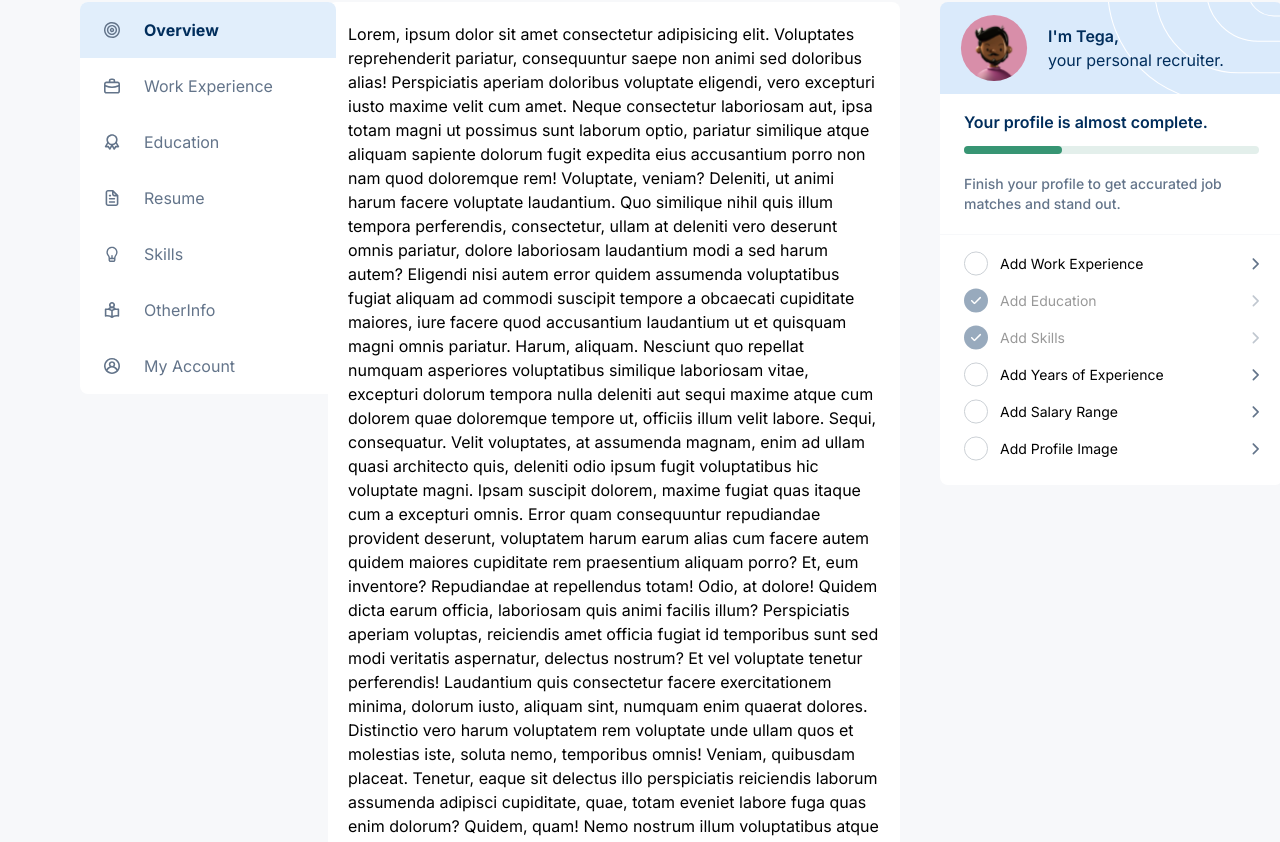
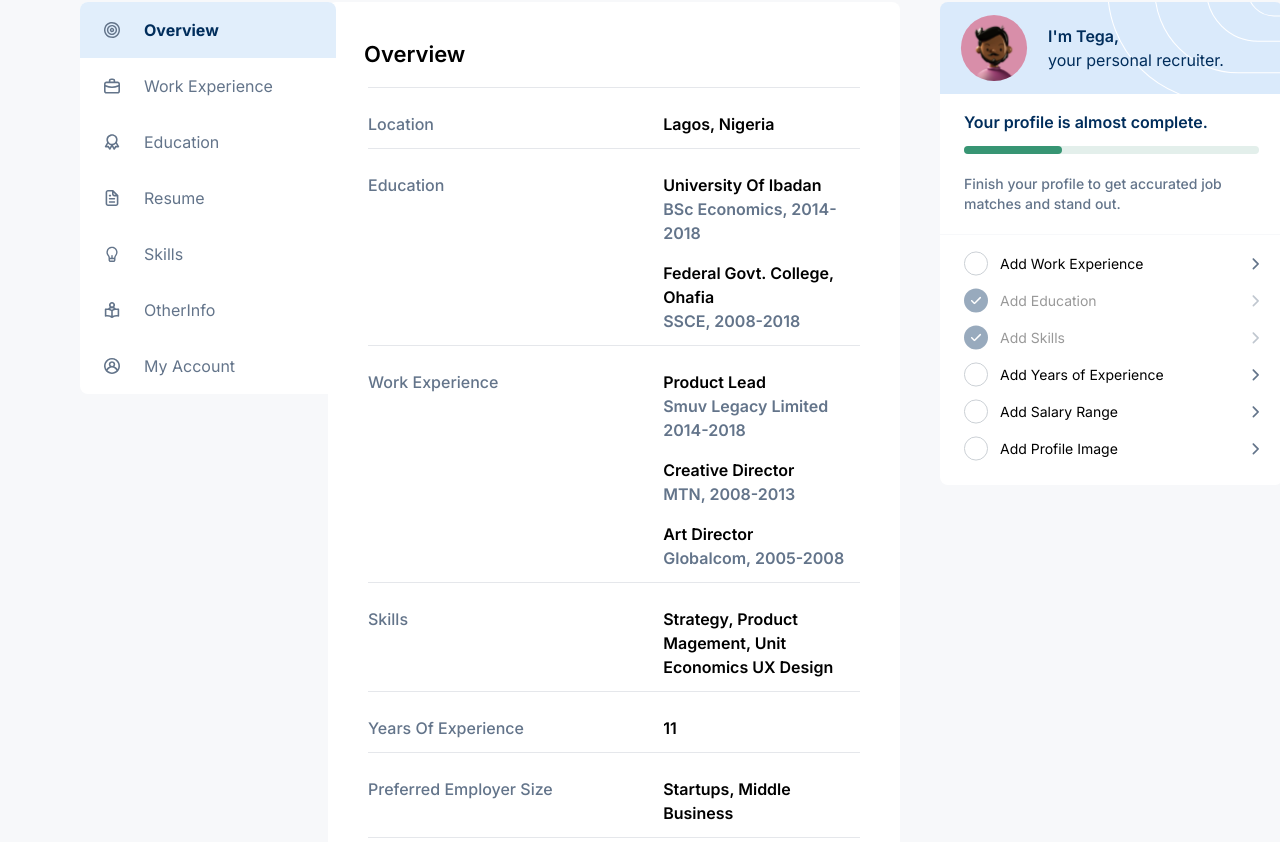
Before and after one commit to NzakiCodes/fosad-recruitment-candidate, a Next.js app: page /profile in a window 1280 px wide. Shown: the part 277-1119 px from the top of the page. Built offline with nearby package versions, Linux system fonts and the light colour scheme.

Commit message:
overview fixes

```diff
--- a/components/Organisms/ProfileTabs/Overview/index.tsx
+++ b/components/Organisms/ProfileTabs/Overview/index.tsx
@@ -1,26 +1,74 @@
 const Overview = () => {
-  return <div className="bg-white px-5 py-5 rounded-lg">
-    <h1>Lorem, ipsum dolor sit amet consectetur adipisicing elit. Voluptates reprehenderit pariatur, consequuntur saepe non animi sed doloribus alias! Perspiciatis aperiam doloribus voluptate eligendi, vero excepturi iusto maxime velit cum amet.
-    Neque consectetur laboriosam aut, ipsa totam magni ut possimus sunt laborum optio, pariatur similique atque aliquam sapiente dolorum fugit expedita eius accusantium porro non nam quod doloremque rem! Voluptate, veniam?
-    Deleniti, ut animi harum facere voluptate laudantium. Quo similique nihil quis illum tempora perferendis, consectetur, ullam at deleniti vero deserunt omnis pariatur, dolore laboriosam laudantium modi a sed harum autem?
-    Eligendi nisi autem error quidem assumenda voluptatibus fugiat aliquam ad commodi suscipit tempore a obcaecati cupiditate maiores, iure facere quod accusantium laudantium ut et quisquam magni omnis pariatur. Harum, aliquam.
-    Nesciunt quo repellat numquam asperiores voluptatibus similique laboriosam vitae, excepturi dolorum tempora nulla deleniti aut sequi maxime atque cum dolorem quae doloremque tempore ut, officiis illum velit labore. Sequi, consequatur.
-    Velit voluptates, at assumenda magnam, enim ad ullam quasi architecto quis, deleniti odio ipsum fugit voluptatibus hic voluptate magni. Ipsam suscipit dolorem, maxime fugiat quas itaque cum a excepturi omnis.
-    Error quam consequuntur repudiandae provident deserunt, voluptatem harum earum alias cum facere autem quidem maiores cupiditate rem praesentium aliquam porro? Et, eum inventore? Repudiandae at repellendus totam! Odio, at dolore!
-    Quidem dicta earum officia, laboriosam quis animi facilis illum? Perspiciatis aperiam voluptas, reiciendis amet officia fugiat id temporibus sunt sed modi veritatis aspernatur, delectus nostrum? Et vel voluptate tenetur perferendis!
-    Laudantium quis consectetur facere exercitationem minima, dolorum iusto, aliquam sint, numquam enim quaerat dolores. Distinctio vero harum voluptatem rem voluptate unde ullam quos et molestias iste, soluta nemo, temporibus omnis!
-    Veniam, quibusdam placeat. Tenetur, eaque sit delectus illo perspiciatis reiciendis laborum assumenda adipisci cupiditate, quae, totam eveniet labore fuga quas enim dolorum? Quidem, quam! Nemo nostrum illum voluptatibus atque optio?
-    Quam, odio quibusdam culpa illum repellendus esse consectetur beatae animi iusto fugiat porro tempora ratione magni quo! Eum earum nobis aspernatur expedita deleniti quo eaque iste similique! Commodi, molestiae assumenda!
-    Fugiat quo nihil, et repudiandae inventore, quidem recusandae molestias est vero quasi libero consectetur voluptatum eaque ut voluptatem enim accusamus doloribus? Ducimus accusantium corporis maiores! Deleniti consequuntur quidem eveniet error?
-    Sequi nihil vero sunt, qui ex porro asperiores incidunt illum vel in facere aut, quia error corrupti debitis, modi earum animi mollitia cumque! Dolor facere vel at nemo voluptatem. Illo.
-    Tempore vero quaerat magni dolorum a vel error, obcaecati dolor iusto? Maxime recusandae ratione saepe adipisci vitae labore accusantium nobis nesciunt voluptatibus optio magni tempore eaque, facilis necessitatibus exercitationem! Atque!
-    Aut sit sed dolorem minus iusto amet cupiditate dicta, ea officia consequatur molestias facilis alias? Saepe animi quisquam atque, molestiae vitae excepturi. Iure ad maxime corporis sed commodi dolores quaerat.
-    Molestiae consectetur dolores, rem saepe officia atque minima dolorem eius, mollitia qui similique sequi esse incidunt laboriosam obcaecati amet facere? Vitae, impedit cumque quasi molestias praesentium repudiandae itaque asperiores voluptas.
-    Sit porro molestiae officia perferendis officiis ratione. Atque accusantium ea tempore animi recusandae quibusdam sit repellat, rerum maiores, facilis mollitia porro. Esse consequuntur ullam molestiae, ad doloremque dicta illo. Incidunt!
-    Dolorem quos earum tempore reprehenderit illum fuga laboriosam. Incidunt ex quo excepturi quia, odit voluptates fugiat quasi expedita eius magni distinctio voluptatibus, eligendi debitis aspernatur impedit obcaecati, quaerat modi aliquid!
-    Praesentium dolor minus, suscipit repellat mollitia autem, dolorem iusto sapiente, magni aut libero quidem deleniti amet ab ipsa. Explicabo quibusdam voluptas vero iusto eum, eaque tempore obcaecati vel minima quod!
-    Velit expedita provident commodi amet quos quis atque, sequi pariatur ullam eius dignissimos earum. Voluptatum, veritatis sint blanditiis, adipisci ipsam perferendis est nostrum repellat, ab accusamus dolores laudantium nam eveniet.</h1>
-  </div>;
+  return (
+    <div className="bg-white px-5 py-5 rounded-lg">
+      <div className="top-10 gap-6 rounded p-4 font-semibold text-[22px]">
+        Overview
+      </div>
+      <div className="px-5">
+        <hr className="w-full"></hr>
+        <div className="flex flex-row justify-between pt-6 pb-3">
+          <div className="text-[#63748A] font-medium w-[40%]">Location</div>
+          <div className="font-semibold w-[40%]">Lagos, Nigeria</div>
+        </div>
+        <hr className="w-full"></hr>
+        <div className="flex flex-row justify-between  pt-6 pb-3">
+          <div className=" text-[#63748A] font-medium w-[40%]">Education</div>
+          <div className="w-[40%]">
+            <h1 className="font-semibold">
+              University Of Ibadan
+              <p className="text-[#63748A]">BSc Economics, 2014-2018</p>
+            </h1>
+            <h1 className="font-semibold pt-4">
+              Federal Govt. College, Ohafia
+              <p className="text-[#63748A]">SSCE, 2008-2018</p>
+            </h1>
+          </div>
+        </div>
+        <hr className="w-full"></hr>
+        <div className="flex flex-row justify-between pt-6 pb-3">
+          <div className="text-[#63748A] font-medium w-[40%]">Work Experience</div>
+          <div className="w-[40%]">
+            <h1 className="font-semibold">
+              Product Lead
+              <p className="text-[#63748A]">Smuv Legacy Limited 2014-2018</p>
+            </h1>
+            <h1 className="font-semibold pt-4">
+              Creative Director
+              <p className="text-[#63748A]">MTN, 2008-2013</p>
+            </h1>
+            <h1 className="font-semibold pt-4">
+              Art Director
+              <p className="text-[#63748A]">Globalcom, 2005-2008</p>
+            </h1>
+          </div>
+        </div>
+        <hr className="w-full"></hr>
+        <div className="flex flex-row justify-between pt-6 pb-3">
+          <div className="text-[#63748A] font-medium w-[40%]">Skills</div>
+          <div className="break-normal font-semibold w-[40%]">
+            Strategy, Product Magement, Unit Economics UX Design
+          </div>
+        </div>
+        <hr className="w-full"></hr>
+        <div className="flex flex-row justify-between pt-6 pb-3">
+          <div className="text-[#63748A] font-medium w-[40%]">Years Of Experience</div>
+          <div className="font-semibold w-[40%]">11</div>
+        </div>
+        <hr className="w-full"></hr>
+        <div className="flex flex-row justify-between pt-6 pb-3">
+          <div className="text-[#63748A] font-medium w-[40%]">
+            Preferred Employer Size
+          </div>
+          <div className="font-semibold w-[40%]">Startups, Middle Business</div>
+        </div>
+        <hr className="w-full"></hr>
+        <div className="flex flex-row justify-between pt-6 pb-3">
+          <div className="text-[#63748A] font-medium w-[40%]">Languages</div>
+          <div className="font-semibold w-[40%]">English, French, Yoruba</div>
+        </div>
+      </div>
+    </div>
+  );
 };
 
 export default Overview;
```
